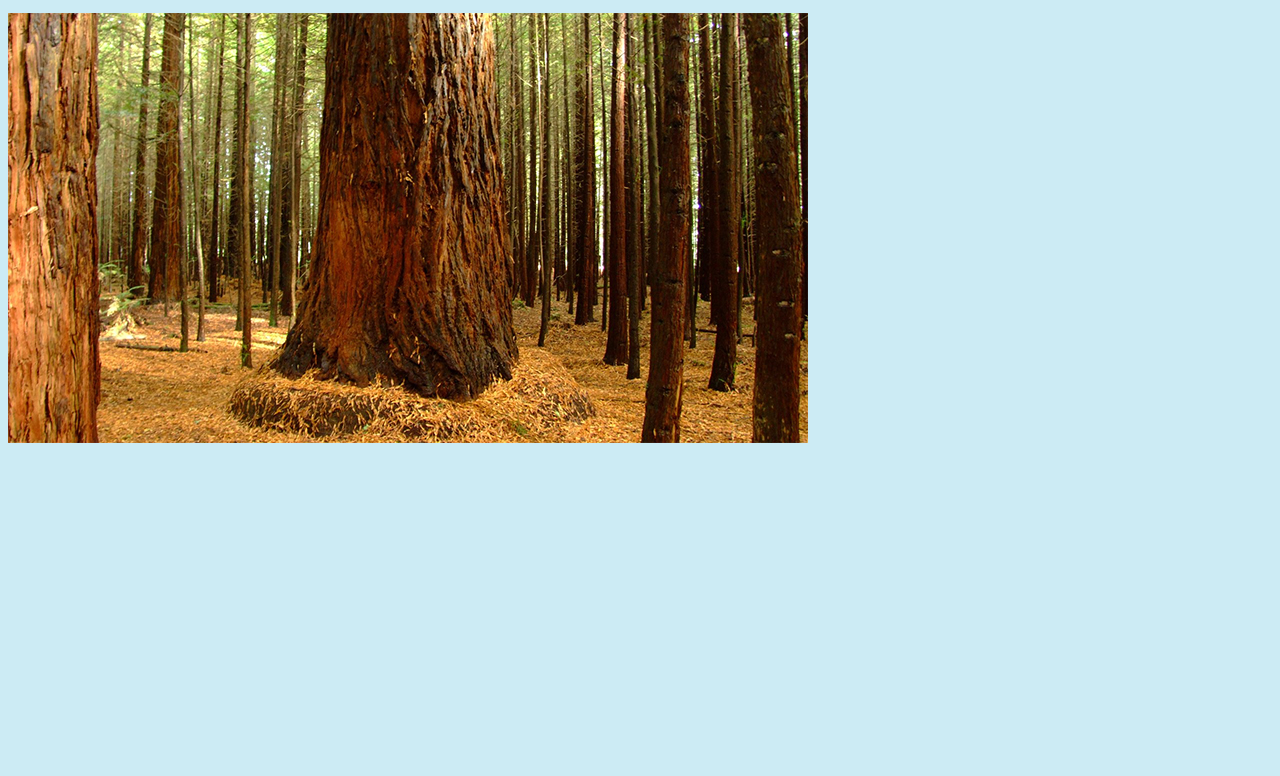
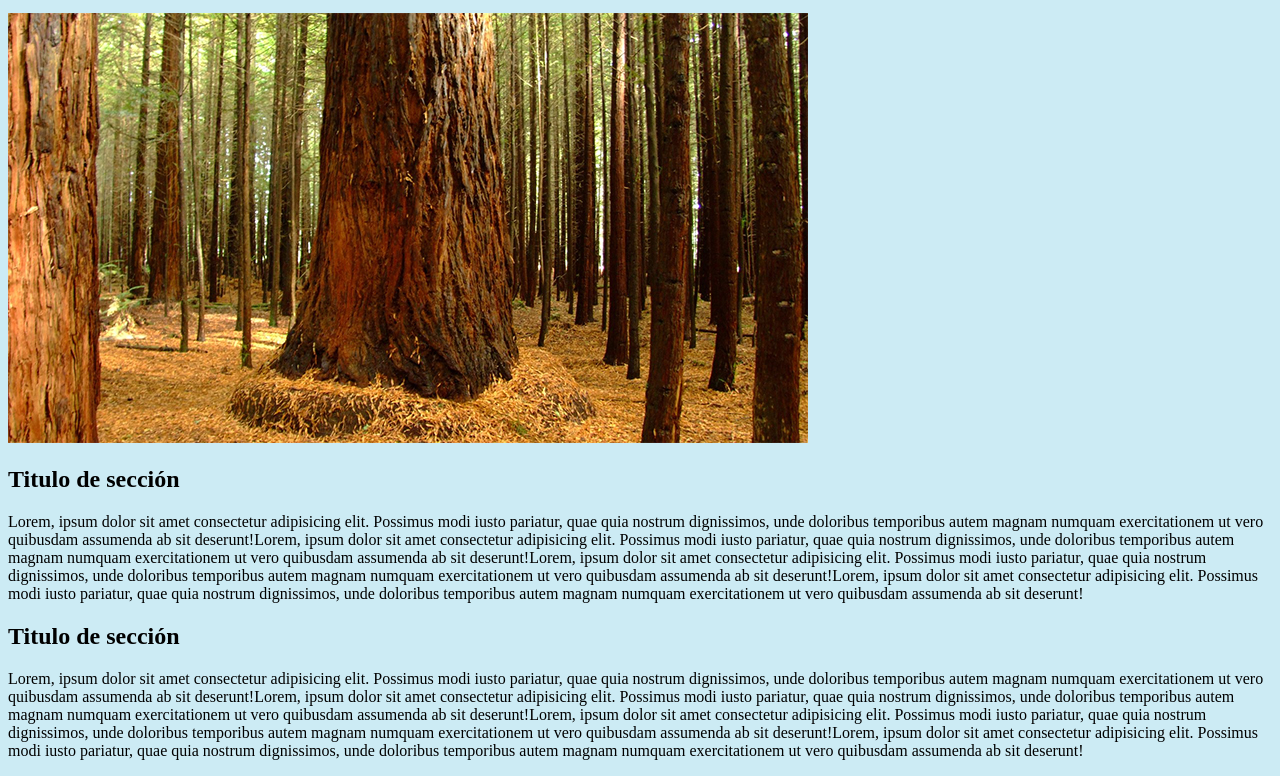
Before and after one commit to tamipg/ArticuloDePrensa, a plain HTML site: page index.html in a window 1280 px wide. Shown: the part 380-1156 px from the top of the page. Before the commit the page ends 835 px from the top, so only its background shows below. Drawn offline with Linux system fonts and the light colour scheme.

Commit message:
2 secciones con titulo

```diff
--- a/index.html
+++ b/index.html
@@ -11,7 +11,6 @@
 <body>
     <header>
         <p class="cabecera"><img src="files/logo.png" alt="logo ejemplo"></p>
-
         <nav>
             <ul class="menu">
                 <li class="menu"><a href=""><b>ENLACE_1</b></a></li>
@@ -32,6 +31,14 @@
                 <p>Lorem ipsum dolor sit amet consectetur, adipisicing elit. Sint suscipit recusandae molestiae excepturi sapiente atque saepe sequi quae nisi nobis tenetur architecto, iste accusamus. Enim qui voluptate a itaque facere! Lorem ipsum dolor sit amet consectetur adipisicing elit. Architecto voluptatum voluptatem et eligendi ex ullam consequatur nostrum voluptatibus sequi veritatis sint corrupti tenetur beatae nulla cupiditate similique ut, libero rerum.</p>
                 <img src="files/img-2.jpg" alt="Imágen destacada">
             </section>
+            <section>
+                <h2>Titulo de sección</h2>
+                <p>Lorem, ipsum dolor sit amet consectetur adipisicing elit. Possimus modi iusto pariatur, quae quia nostrum dignissimos, unde doloribus temporibus autem magnam numquam exercitationem ut vero quibusdam assumenda ab sit deserunt!Lorem, ipsum dolor sit amet consectetur adipisicing elit. Possimus modi iusto pariatur, quae quia nostrum dignissimos, unde doloribus temporibus autem magnam numquam exercitationem ut vero quibusdam assumenda ab sit deserunt!Lorem, ipsum dolor sit amet consectetur adipisicing elit. Possimus modi iusto pariatur, quae quia nostrum dignissimos, unde doloribus temporibus autem magnam numquam exercitationem ut vero quibusdam assumenda ab sit deserunt!Lorem, ipsum dolor sit amet consectetur adipisicing elit. Possimus modi iusto pariatur, quae quia nostrum dignissimos, unde doloribus temporibus autem magnam numquam exercitationem ut vero quibusdam assumenda ab sit deserunt!</p>
+            </section>
+            <section>
+                <h2>Titulo de sección</h2>
+                <p>Lorem, ipsum dolor sit amet consectetur adipisicing elit. Possimus modi iusto pariatur, quae quia nostrum dignissimos, unde doloribus temporibus autem magnam numquam exercitationem ut vero quibusdam assumenda ab sit deserunt!Lorem, ipsum dolor sit amet consectetur adipisicing elit. Possimus modi iusto pariatur, quae quia nostrum dignissimos, unde doloribus temporibus autem magnam numquam exercitationem ut vero quibusdam assumenda ab sit deserunt!Lorem, ipsum dolor sit amet consectetur adipisicing elit. Possimus modi iusto pariatur, quae quia nostrum dignissimos, unde doloribus temporibus autem magnam numquam exercitationem ut vero quibusdam assumenda ab sit deserunt!Lorem, ipsum dolor sit amet consectetur adipisicing elit. Possimus modi iusto pariatur, quae quia nostrum dignissimos, unde doloribus temporibus autem magnam numquam exercitationem ut vero quibusdam assumenda ab sit deserunt!</p>
+            </section>
         </header>
     </article>
     <footer>
```
